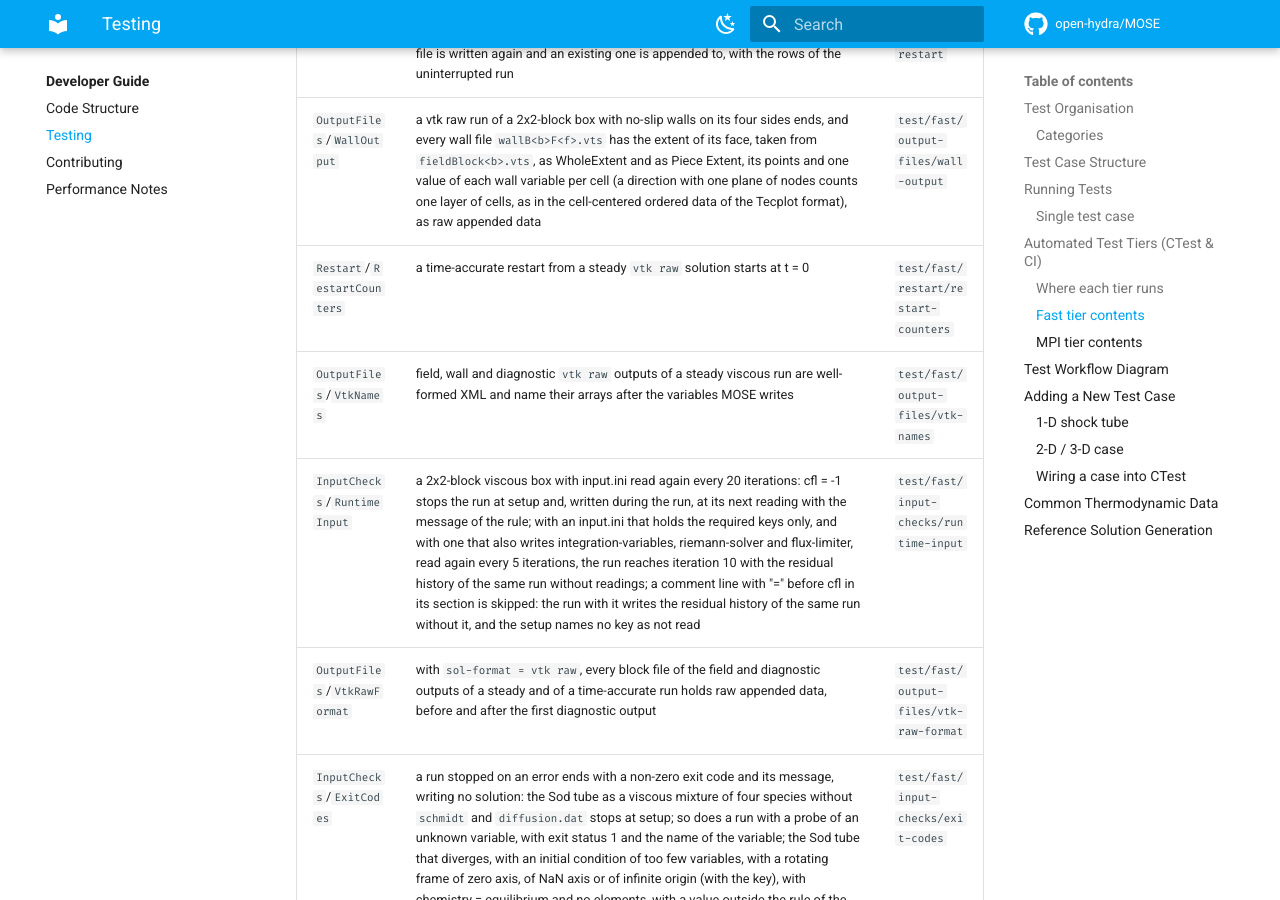
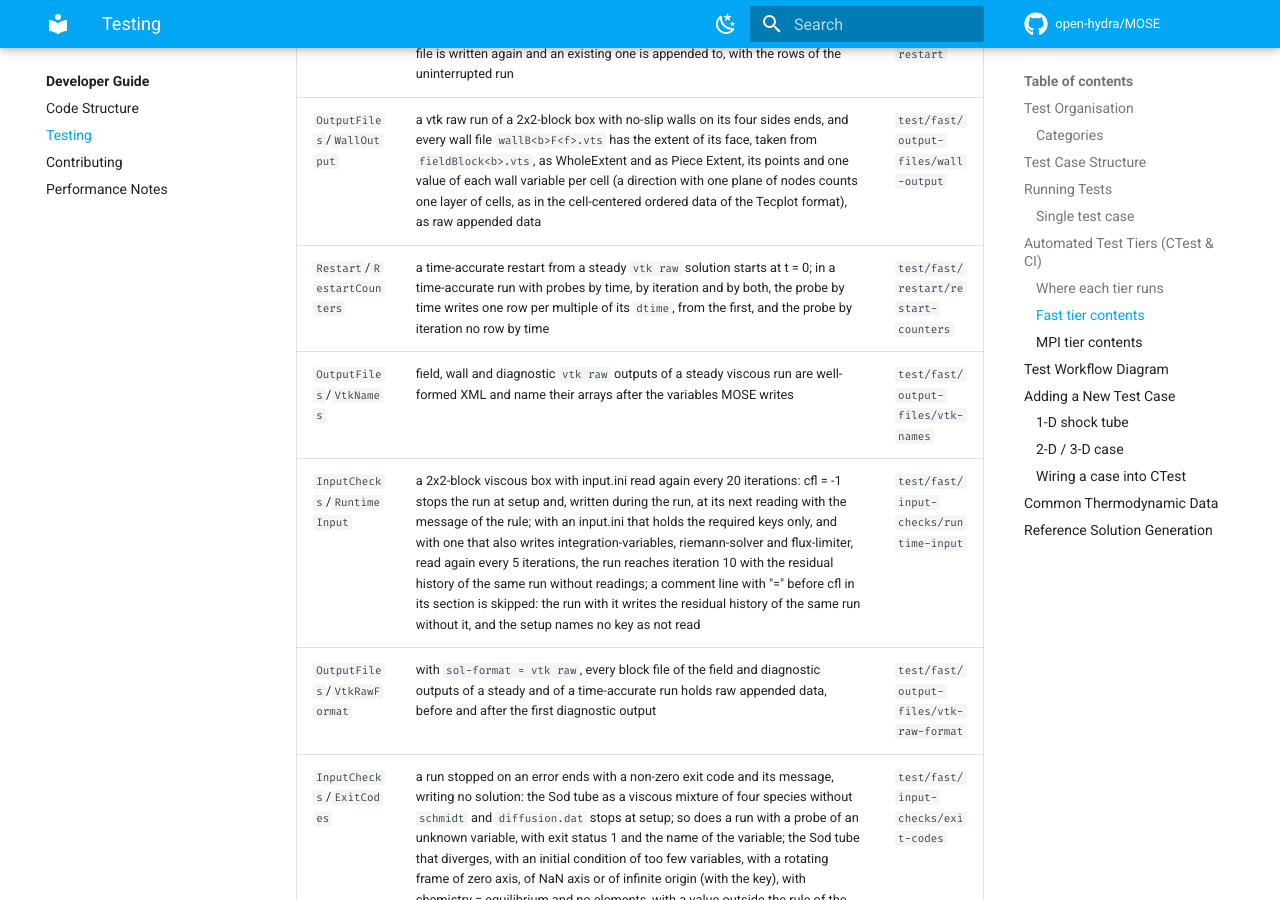
Before and after one commit to open-hydra/MOSE, an MkDocs documentation site: the page built from docs/development/testing.md, in a window 1280 px wide and 900 px high, scrolled down 7060 px. Built offline with MkDocs 1.6.1 and Material for MkDocs 9.7.7, drawn with Linux system fonts in a browser that asks for light colours; comment, search, counter and statistics services are not loaded.

Commit message:
Probes: write time-based rows from the first multiple of dtime
Why: the time counter of a probe, ntime, had no initial value: in a
new run Write_Probes_Data compared the time with dtime*ntime for an
undefined ntime, so a probe could write time-based rows from its first
steps, or none; a probe with only diter (dtime 1e30) wrote time-based
rows whenever ntime happened to be zero or negative.

Fix: ntime starts at 1: the first time-based row is written at the
first step that reaches dtime, the next ones at the multiples of dtime.
docs/user/using.md says that time-based rows fall on the multiples of
dtime, from the first.

Before and after: a probe with dtime writes its first time-based row
at the first multiple of dtime; a probe with diter only writes no
time-based row. Probe files whose rows already fell on the multiples do
not change.

Test (measured on an earlier version of this series): RestartCounters,
case probes: the Sod tube time-accurate with a solution every 10
iterations and three probes (p1 every 0.01 s of physical time, p2 every
4 iterations, p3 every 7 iterations and every 0.03 s), 50 iterations in
one go: p1 must write one row per multiple of its dtime, from the first,
and p2 no row by time. On the parent p1 wrote 21 rows, the first at t =
0.0076, the end of the first step, instead of 20, the first at the first
step that reaches t = 0.01 (t = 0.0125). A probe row, written
list-directed, can take more than one line: the check groups the values
of a file into rows.

Class: E (the counter of the time-based probe rows was never
set, so the first row and the cadence depended on the memory; red
check: RestartCounters, the probes case).

Basis: ISO/IEC 1539-1:2018 (J3/18-007r1), 19.6.4 par. 1, p. 512:
"Variables that are not initially defined are initially undefined."

Co-Authored-By: Claude Opus 5.5 <noreply@anthropic.com>

```diff
--- a/docs/development/testing.md
+++ b/docs/development/testing.md
@@ -247,7 +247,7 @@ seconds on a CI runner.
 | `Connections`/`ChimeraFace` | the viscous stencil of chimera faces, one evaluation of the residual of a linear field on two blocks that overlap with their ghost cells on cells of the other block: with u = G y in 2-D and u = G (y + z) in 3-D the y and z momentum residual is zero also in the cells at the ends of the chimera faces; with a radial velocity on a 2-D wedge of 1 degree the momentum residual of every cell is that of the same mesh as one block (within 1e-9 of μ G / H) | `test/fast/connections/chimera-face` |
 | `Restart` | split + restart reproduces the uninterrupted run; at a restart a missing probe file is written again and an existing one is appended to, with the rows of the uninterrupted run | `test/fast/restart` |
 | `OutputFiles`/`WallOutput` | a vtk raw run of a 2x2-block box with no-slip walls on its four sides ends, and every wall file `wallB<b>F<f>.vts` has the extent of its face, taken from `fieldBlock<b>.vts`, as WholeExtent and as Piece Extent, its points and one value of each wall variable per cell (a direction with one plane of nodes counts one layer of cells, as in the cell-centered ordered data of the Tecplot format), as raw appended data | `test/fast/output-files/wall-output` |
-| `Restart`/`RestartCounters` | a time-accurate restart from a steady `vtk raw` solution starts at t = 0 | `test/fast/restart/restart-counters` |
+| `Restart`/`RestartCounters` | a time-accurate restart from a steady `vtk raw` solution starts at t = 0; in a time-accurate run with probes by time, by iteration and by both, the probe by time writes one row per multiple of its `dtime`, from the first, and the probe by iteration no row by time | `test/fast/restart/restart-counters` |
 | `OutputFiles`/`VtkNames` | field, wall and diagnostic `vtk raw` outputs of a steady viscous run are well-formed XML and name their arrays after the variables MOSE writes | `test/fast/output-files/vtk-names` |
 | `InputChecks`/`RuntimeInput` | a 2x2-block viscous box with input.ini read again every 20 iterations: cfl = -1 stops the run at setup and, written during the run, at its next reading with the message of the rule; with an input.ini that holds the required keys only, and with one that also writes integration-variables, riemann-solver and flux-limiter, read again every 5 iterations, the run reaches iteration 10 with the residual history of the same run without readings; a comment line with "=" before cfl in its section is skipped: the run with it writes the residual history of the same run without it, and the setup names no key as not read | `test/fast/input-checks/runtime-input` |
 | `OutputFiles`/`VtkRawFormat` | with `sol-format = vtk raw`, every block file of the field and diagnostic outputs of a steady and of a time-accurate run holds raw appended data, before and after the first diagnostic output | `test/fast/output-files/vtk-raw-format` |
```
Also changed, not shown: docs/user/using.md (+1 -1 lines), 4 other files.
